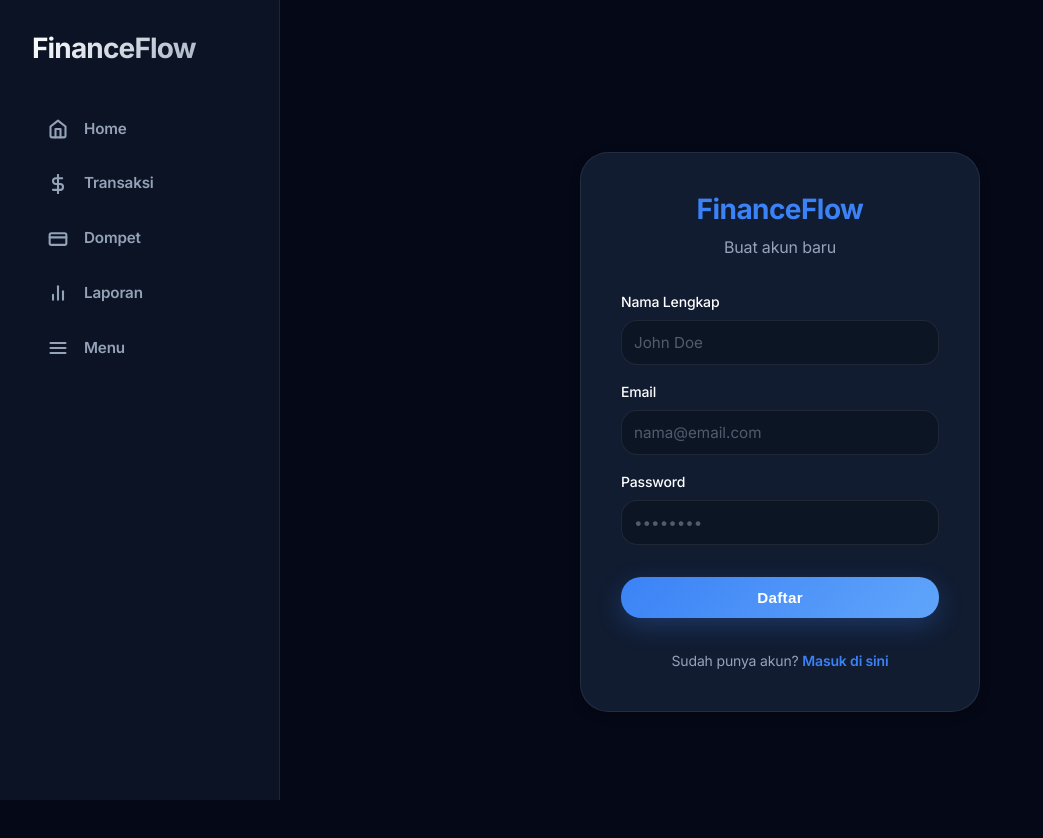
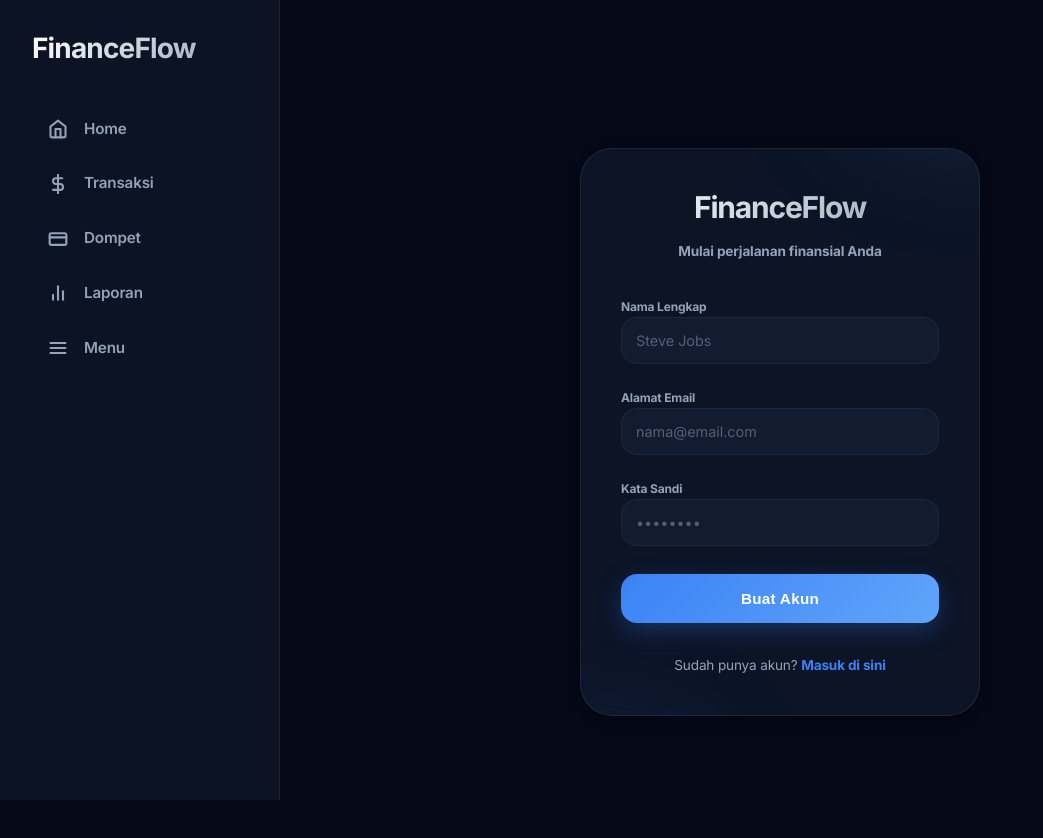
Before and after one commit to umaralf2735/Tabungan, a Next.js app: page /auth/register in a window 1280 px wide. Shown: the top 838 px of the page, without its empty margins (0-1043 px from the left). Built offline with nearby package versions, Linux system fonts and the light colour scheme.

Commit message:
Titanium Phase 5: Merombak total halaman autentikasi (Login & Register) + Selesai Redesign

```diff
--- a/src/app/auth/register/page.tsx
+++ b/src/app/auth/register/page.tsx
@@ -1,15 +1,18 @@
 'use client';
 import { useState } from 'react';
 import { useRouter } from 'next/navigation';
+import Link from 'next/link';
 
 export default function RegisterPage() {
   const router = useRouter();
   const [formData, setFormData] = useState({ name: '', email: '', password: '' });
   const [error, setError] = useState('');
+  const [loading, setLoading] = useState(false);
 
   const handleSubmit = async (e: React.FormEvent) => {
     e.preventDefault();
     setError('');
+    setLoading(true);
 
     try {
       const res = await fetch('/api/auth/register', {
@@ -24,37 +27,78 @@ export default function RegisterPage() {
       router.push('/auth/login');
     } catch (err: any) {
       setError(err.message);
+    } finally {
+      setLoading(false);
     }
   };
 
   return (
-    <div style={{ display: 'flex', minHeight: '100vh', alignItems: 'center', justifyContent: 'center', backgroundColor: 'var(--color-bg)' }}>
-      <div className="card" style={{ width: '100%', maxWidth: '400px', padding: '2.5rem' }}>
-        <h1 style={{ fontSize: '1.75rem', fontWeight: 700, textAlign: 'center', marginBottom: '0.5rem', color: 'var(--color-primary)' }}>FinanceFlow</h1>
-        <p style={{ textAlign: 'center', color: 'var(--color-text-muted)', marginBottom: '2rem' }}>Buat akun baru</p>
+    <div style={{ minHeight: '100vh', display: 'flex', alignItems: 'center', justifyContent: 'center', padding: '1rem', background: 'var(--color-bg-base)' }}>
+      <div className="card-glass" style={{ width: '100%', maxWidth: '400px', padding: '2.5rem', position: 'relative', overflow: 'hidden', borderRadius: '32px' }}>
+        {/* Abstract Deco */}
+        <div style={{ position: 'absolute', top: '-40%', right: '-20%', width: '180px', height: '180px', background: 'var(--color-secondary)', filter: 'blur(80px)', opacity: 0.25, zIndex: 0 }}></div>
+        <div style={{ position: 'absolute', bottom: '-40%', left: '-20%', width: '180px', height: '180px', background: 'var(--color-primary)', filter: 'blur(80px)', opacity: 0.2, zIndex: 0 }}></div>
 
-        {error && <div style={{ color: 'var(--color-danger)', marginBottom: '1rem', textAlign: 'center', fontSize: '0.875rem' }}>{error}</div>}
+        <div style={{ position: 'relative', zIndex: 1 }}>
+          <div style={{ textAlign: 'center', marginBottom: '2rem' }}>
+            <h1 className="font-extrabold text-3xl mb-2" style={{ letterSpacing: '-0.04em', background: 'linear-gradient(135deg, #FFFFFF, #94A3B8)', WebkitBackgroundClip: 'text', WebkitTextFillColor: 'transparent' }}>
+              FinanceFlow
+            </h1>
+            <p className="text-muted text-sm font-bold">Mulai perjalanan finansial Anda</p>
+          </div>
 
-        <form onSubmit={handleSubmit} style={{ display: 'flex', flexDirection: 'column', gap: '1rem' }}>
+          {error && (
+            <div style={{ background: 'rgba(239, 68, 68, 0.1)', border: '1px solid rgba(239, 68, 68, 0.2)', color: 'var(--color-danger)', padding: '0.75rem', borderRadius: '12px', fontSize: '0.85rem', marginBottom: '1.5rem', textAlign: 'center', fontWeight: 600 }}>
+              {error}
+            </div>
+          )}
+
+          <form onSubmit={handleSubmit} style={{ display: 'flex', flexDirection: 'column', gap: '1.25rem' }}>
             <div>
-            <label style={{ display: 'block', fontSize: '0.875rem', fontWeight: 500, marginBottom: '0.5rem' }}>Nama Lengkap</label>
-            <input type="text" placeholder="John Doe" value={formData.name} onChange={e => setFormData({...formData, name: e.target.value})} style={{ width: '100%', padding: '0.75rem', borderRadius: 'var(--radius-md)', border: '1px solid var(--color-border)' }} required />
+              <label className="text-xs text-muted mb-1 block font-bold">Nama Lengkap</label>
+              <input
+                type="text"
+                placeholder="Steve Jobs"
+                value={formData.name}
+                onChange={e => setFormData({...formData, name: e.target.value})}
+                required
+                style={{ width: '100%', padding: '14px', borderRadius: '16px', background: 'var(--color-surface)', border: '1px solid rgba(255,255,255,0.05)', color: 'white', fontSize: '0.9rem' }}
+              />
             </div>
             <div>
-            <label style={{ display: 'block', fontSize: '0.875rem', fontWeight: 500, marginBottom: '0.5rem' }}>Email</label>
-            <input type="email" placeholder="nama@email.com" value={formData.email} onChange={e => setFormData({...formData, email: e.target.value})} style={{ width: '100%', padding: '0.75rem', borderRadius: 'var(--radius-md)', border: '1px solid var(--color-border)' }} required />
+              <label className="text-xs text-muted mb-1 block font-bold">Alamat Email</label>
+              <input
+                type="email"
+                placeholder="nama@email.com"
+                value={formData.email}
+                onChange={e => setFormData({...formData, email: e.target.value})}
+                required
+                style={{ width: '100%', padding: '14px', borderRadius: '16px', background: 'var(--color-surface)', border: '1px solid rgba(255,255,255,0.05)', color: 'white', fontSize: '0.9rem' }}
+              />
             </div>
             <div>
-            <label style={{ display: 'block', fontSize: '0.875rem', fontWeight: 500, marginBottom: '0.5rem' }}>Password</label>
-            <input type="password" placeholder="••••••••" value={formData.password} onChange={e => setFormData({...formData, password: e.target.value})} style={{ width: '100%', padding: '0.75rem', borderRadius: 'var(--radius-md)', border: '1px solid var(--color-border)' }} required />
+              <label className="text-xs text-muted mb-1 block font-bold">Kata Sandi</label>
+              <input
+                type="password"
+                placeholder="••••••••"
+                value={formData.password}
+                onChange={e => setFormData({...formData, password: e.target.value})}
+                required
+                style={{ width: '100%', padding: '14px', borderRadius: '16px', background: 'var(--color-surface)', border: '1px solid rgba(255,255,255,0.05)', color: 'white', fontSize: '0.9rem' }}
+              />
             </div>
 
-          <button type="submit" className="btn-primary" style={{ width: '100%', marginTop: '1rem' }}>Daftar</button>
+            <button type="submit" className="btn-primary" disabled={loading} style={{ width: '100%', padding: '16px', marginTop: '0.5rem', borderRadius: '16px', fontSize: '0.95rem' }}>
+              {loading ? 'Memproses...' : 'Buat Akun'}
+            </button>
           </form>
 
-        <p style={{ textAlign: 'center', fontSize: '0.875rem', color: 'var(--color-text-muted)', marginTop: '2rem' }}>
-          Sudah punya akun? <a href="/auth/login" style={{ color: 'var(--color-primary)', fontWeight: 600 }}>Masuk di sini</a>
+          <div style={{ textAlign: 'center', marginTop: '2rem' }}>
+            <p className="text-sm text-muted">
+              Sudah punya akun? <Link href="/auth/login" style={{ color: 'var(--color-primary)', fontWeight: 700, textDecoration: 'none' }}>Masuk di sini</Link>
             </p>
+          </div>
+        </div>
       </div>
     </div>
   );
```
Also changed, not shown: src/app/auth/login/page.tsx (+53 -15 lines). Lines whose indentation alone changed are shown as unchanged.
